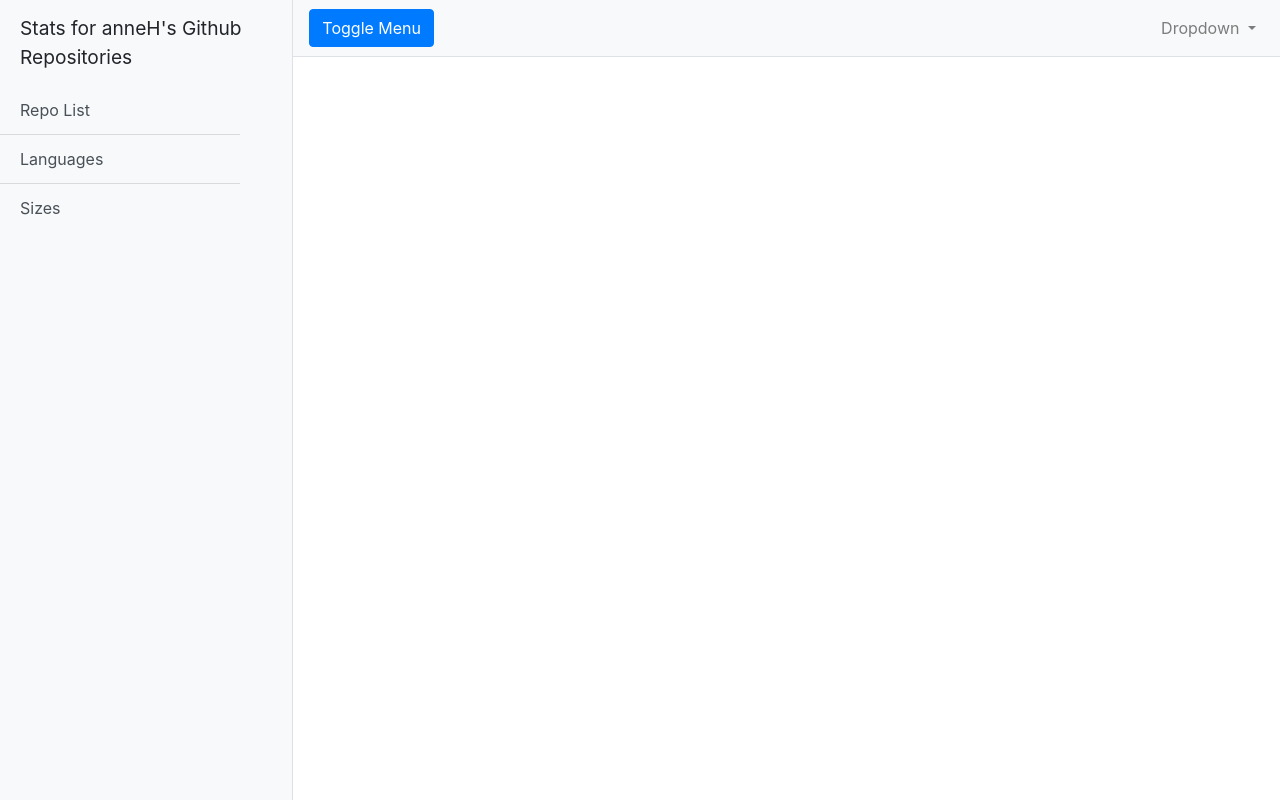
After one commit to anneH/dashboard_gh, a Django app: template github_stats/templates/base.html in a window 1280 px wide. The commit adds this page. Run offline with Django 3.2, Linux system fonts and the light colour scheme; the template is opened without the code that fills it, so the values that code supplies are empty; some libraries are stand-ins or nearby versions.

Commit message:
Fixed links and chart rendering issues

```diff
--- a/dashboard_gh/urls.py
+++ b/dashboard_gh/urls.py
@@ -20,7 +20,7 @@ from github_stats.views import index
 
 urlpatterns = [
     path('admin/', admin.site.urls),
-    path('github-languages/', views.github_languages),
-    path('github-sizes/', views.github_sizes),
+    path('github-languages/', views.github_languages, name='languages'),
+    path('github-sizes/', views.github_sizes, name='sizes'),
     path('', index),
 ]
--- /dev/null
+++ b/github_stats/templates/base.html
@@ -0,0 +1,81 @@
+<!DOCTYPE html>
+<html lang="en">
+
+<head>
+
+  <meta charset="utf-8">
+  <meta name="viewport" content="width=device-width, initial-scale=1, shrink-to-fit=no">
+  <meta name="description" content="">
+  <meta name="author" content="">
+
+  <title>Github Repo Stats</title>
+  {% load static %}
+  <!-- Bootstrap core CSS -->
+  <link href="{% static 'vendor/bootstrap/css/bootstrap.min.css' %}" rel="stylesheet">
+
+  <!-- Custom styles for this template -->
+  <link href="{% static 'css/simple-sidebar.css' %}" rel="stylesheet">
+
+</head>
+
+<body>
+
+  <div class="d-flex" id="wrapper">
+
+    <!-- Sidebar -->
+    <div class="bg-light border-right" id="sidebar-wrapper">
+      <div class="sidebar-heading">Stats for anneH's Github Repositories </div>
+      <div class="list-group list-group-flush">
+        <a href="/" class="list-group-item list-group-item-action bg-light">Repo List</a>
+        <a href="{% url 'languages' %}" class="list-group-item list-group-item-action bg-light">Languages</a>
+        <a href="{% url 'sizes' %}" class="list-group-item list-group-item-action bg-light">Sizes</a>
+      </div>
+    </div>
+    <!-- /#sidebar-wrapper -->
+
+    <!-- Page Content -->
+    <div id="page-content-wrapper">
+
+      <nav class="navbar navbar-expand-lg navbar-light bg-light border-bottom">
+        <button class="btn btn-primary" id="menu-toggle">Toggle Menu</button>
+
+        <button class="navbar-toggler" type="button" data-toggle="collapse" data-target="#navbarSupportedContent" aria-controls="navbarSupportedContent" aria-expanded="false" aria-label="Toggle navigation">
+          <span class="navbar-toggler-icon"></span>
+        </button>
+
+        <div class="collapse navbar-collapse" id="navbarSupportedContent">
+          <ul class="navbar-nav ml-auto mt-2 mt-lg-0">
+            <li class="nav-item dropdown">
+              <a class="nav-link dropdown-toggle" href="#" id="navbarDropdown" role="button" data-toggle="dropdown" aria-haspopup="true" aria-expanded="false">
+                Dropdown
+              </a>
+              <div class="dropdown-menu dropdown-menu-right" aria-labelledby="navbarDropdown">
+                <a class="dropdown-item" href="/">Repo List</a>
+                <a class="dropdown-item" href="{% url 'languages' %}">Languages</a>
+                <a class="dropdown-item" href="{% url 'sizes' %}">Sizes</a>
+              </div>
+            </li>
+          </ul>
+        </div>
+      </nav>
+
+      {% block content %}
+      {% endblock %}
+
+  <!-- /#wrapper -->
+  {% load static %}
+  <!-- Bootstrap core JavaScript -->
+  <script src="{% static 'vendor/jquery/jquery.min.js' %}"></script>
+  <script src="{% static 'vendor/bootstrap/js/bootstrap.bundle.min.js' %}"></script>
+
+  <!-- Menu Toggle Script -->
+  <script>
+    $("#menu-toggle").click(function(e) {
+      e.preventDefault();
+      $("#wrapper").toggleClass("toggled");
+    });
+  </script>
+
+</body>
+
+</html>
```
Also changed, not shown: github_stats/templates/github_languages.html (+4 -14 lines), github_stats/templates/github_sizes.html (+5 -9 lines), github_stats/views.py (+6 -12 lines), db.sqlite3.
